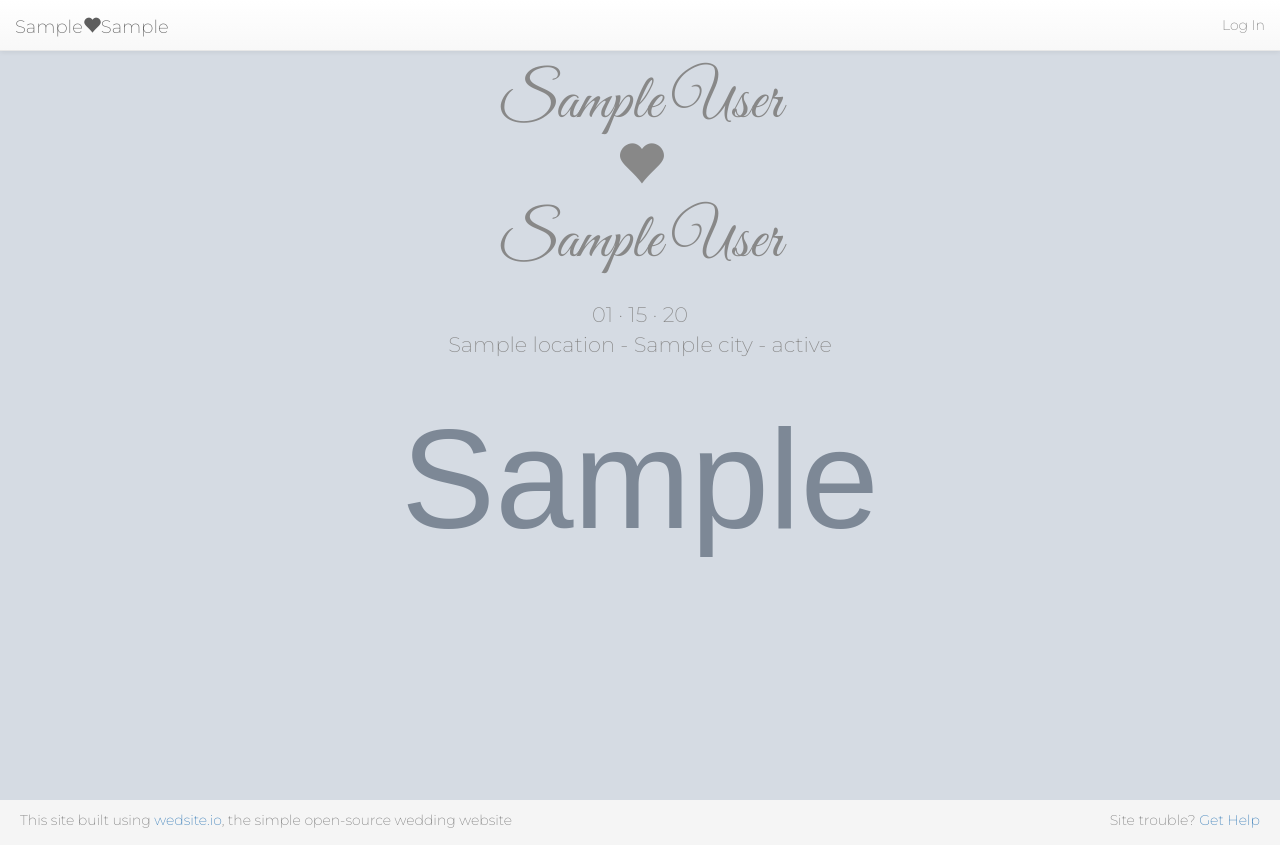
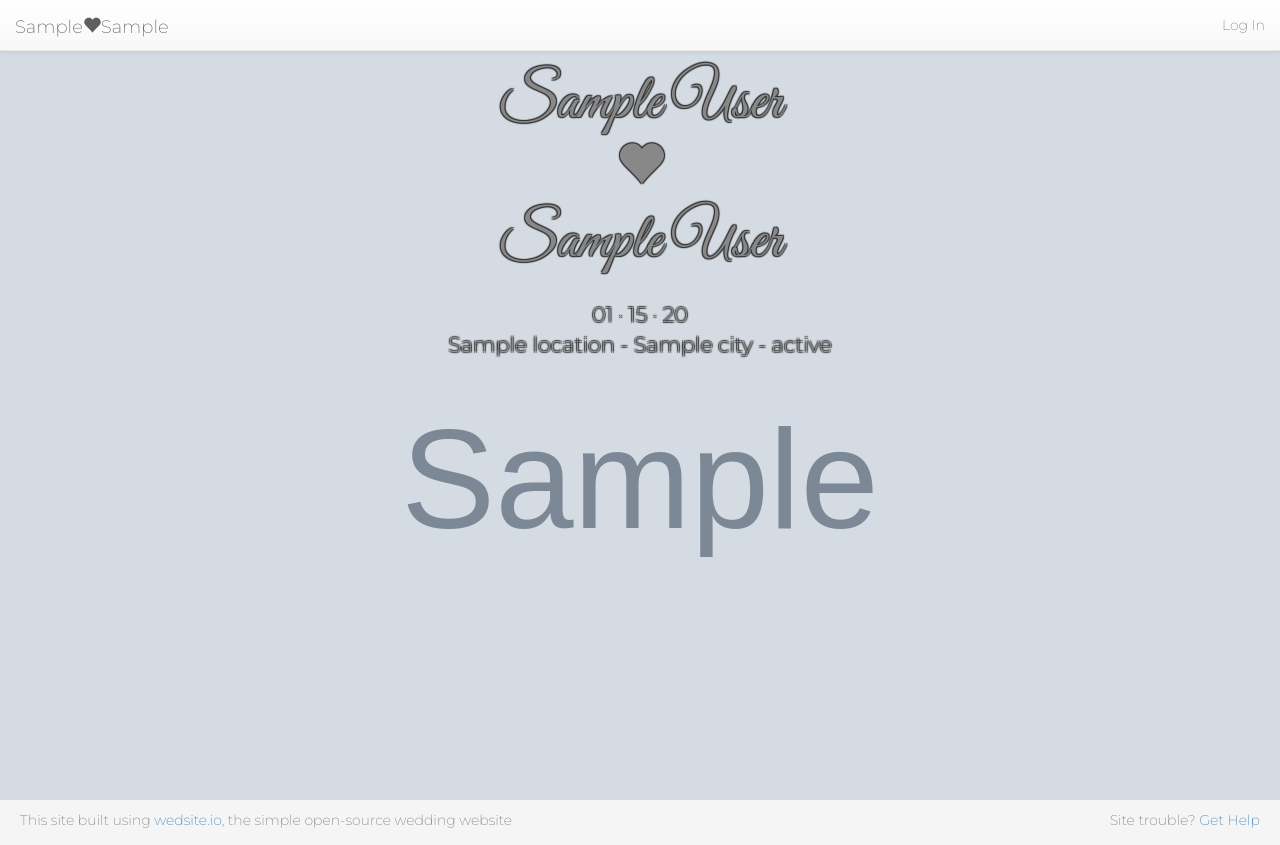
Before and after one commit to dpipemazo/django-wedsite, a Django app: template wedsite/templates/wedding/pages/index.html in a window 1280 px wide. Run offline with Django 3.2, Linux system fonts and the light colour scheme; the template is opened without the code that fills it: most values are stand-ins (such as "Sample title", 1, 10 or a date in 2020); grey boxes marked "Sample" are stand-in pictures; some libraries are stand-ins or nearby versions; some web fonts are replaced.

Commit message:
wedsite: add shadow on main text
Adds a soft shadow around the main text to make it more readable
on more backgrounds.

```diff
--- a/wedsite/static/css/style.css
+++ b/wedsite/static/css/style.css
@@ -56,6 +56,11 @@ html {
 .main-header-text {
   font-size: 10vw;
   font-family: 'Great Vibes', cursive;
+  text-shadow:
+  1px 1px 1px #333333,
+  -1px 1px 1px #333333,
+  1px -1px 1px #333333,
+  -1px -1px 1px #333333;
 }
 
 .wedding-text {
@@ -65,6 +70,11 @@ html {
 .venue-date-text {
   font-size:3vw;
   margin-top:24px;
+  text-shadow:
+  1px 1px 1px #333333,
+  -1px 1px 1px #333333,
+  1px -1px 1px #333333,
+  -1px -1px 1px #333333;
 }
 
 .hr-bar {
```
